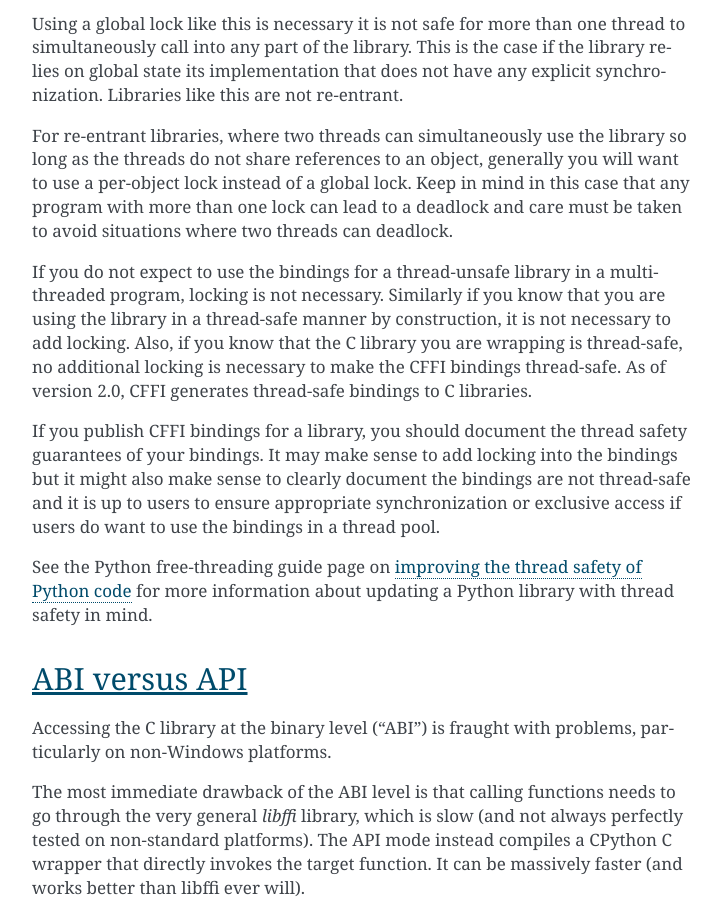
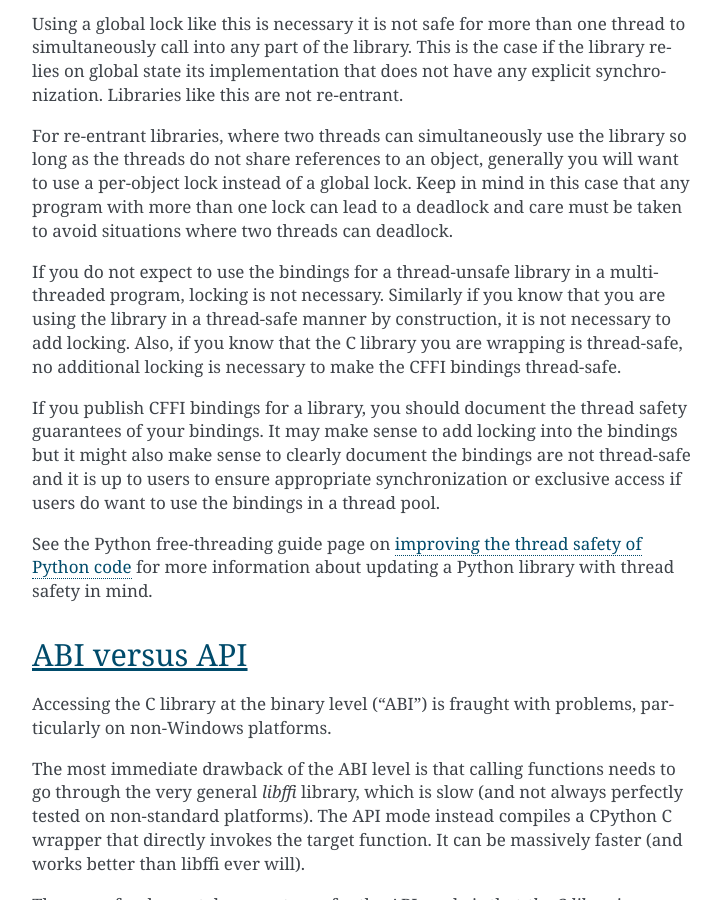
Before and after one commit to python-cffi/cffi, a Sphinx documentation site: the page built from doc/source/overview.rst, in a window 1280 px wide and 900 px high, scrolled down 13376 px. Shown: the whole window, without its empty margins (388-1109 px from the left). Built offline with Sphinx 7.4.7, drawn with Linux system fonts in a browser that asks for light colours; some of the changed text lies outside the part shown.

Commit message:
Delete incorrect statements

```diff
--- a/doc/source/overview.rst
+++ b/doc/source/overview.rst
@@ -613,8 +613,7 @@
 If the C library you are wrapping is not thread-safe, then it is not thread-safe
 to use the library via Python without adding some kind of locking. If the
 library *is* thread-safe, then no additional locking is necessary to ensure the
-thread safety of CFFI itself. As of version 2.0, CFFI generates thread-safe
-bindings.
+thread safety of CFFI itself.
 
 Let's make that concrete by wrapping some code that is not thread-safe due to
 use of a C global variable:
@@ -733,8 +732,7 @@
 are using the library in a thread-safe manner by construction, it is not
 necessary to add locking. Also, if you know that the C library you are wrapping
 is thread-safe, no additional locking is necessary to make the CFFI bindings
-thread-safe. As of version 2.0, CFFI generates thread-safe bindings to C
-libraries.
+thread-safe.
 
 If you publish CFFI bindings for a library, you should document the thread
 safety guarantees of your bindings. It may make sense to add locking into the
```
